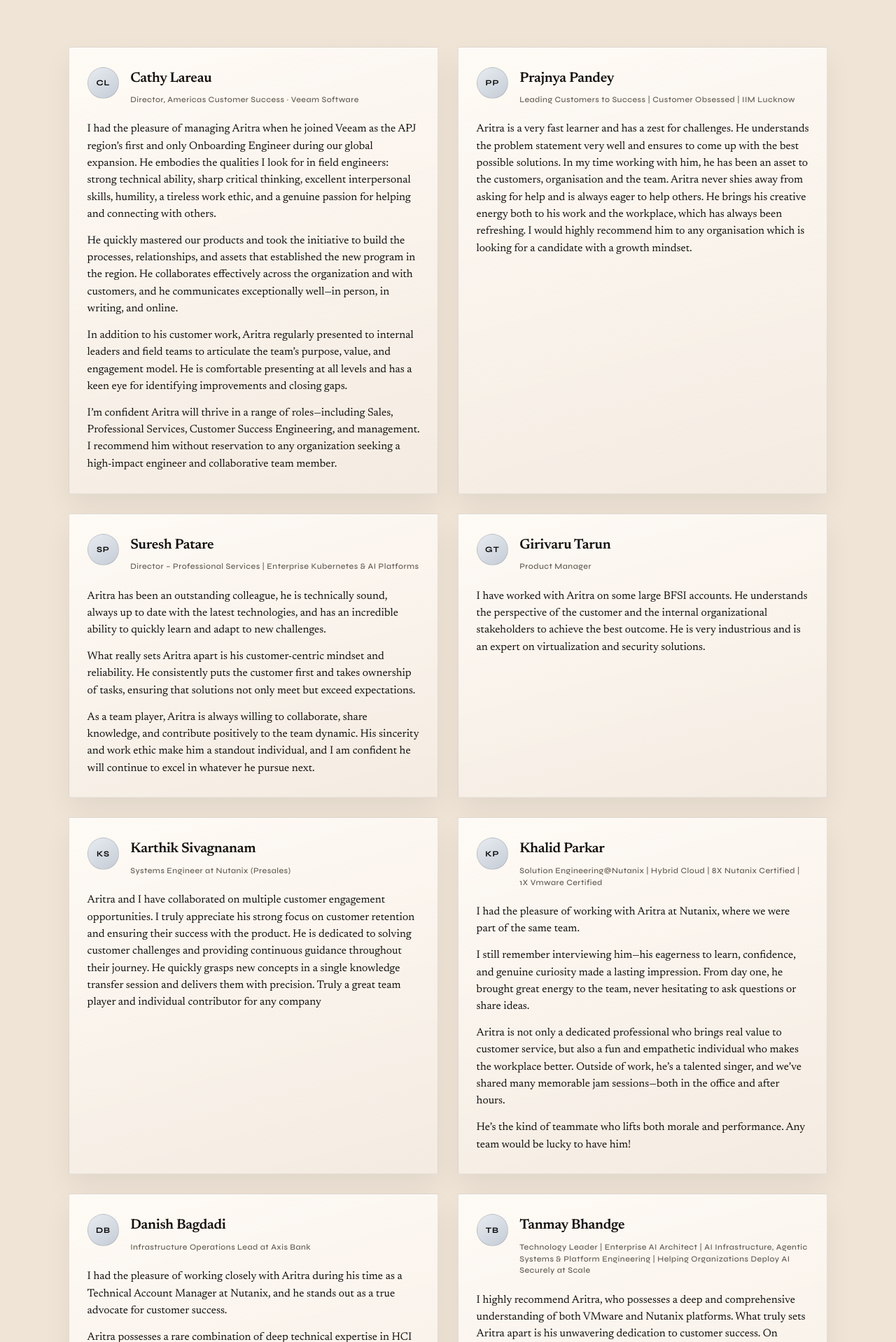
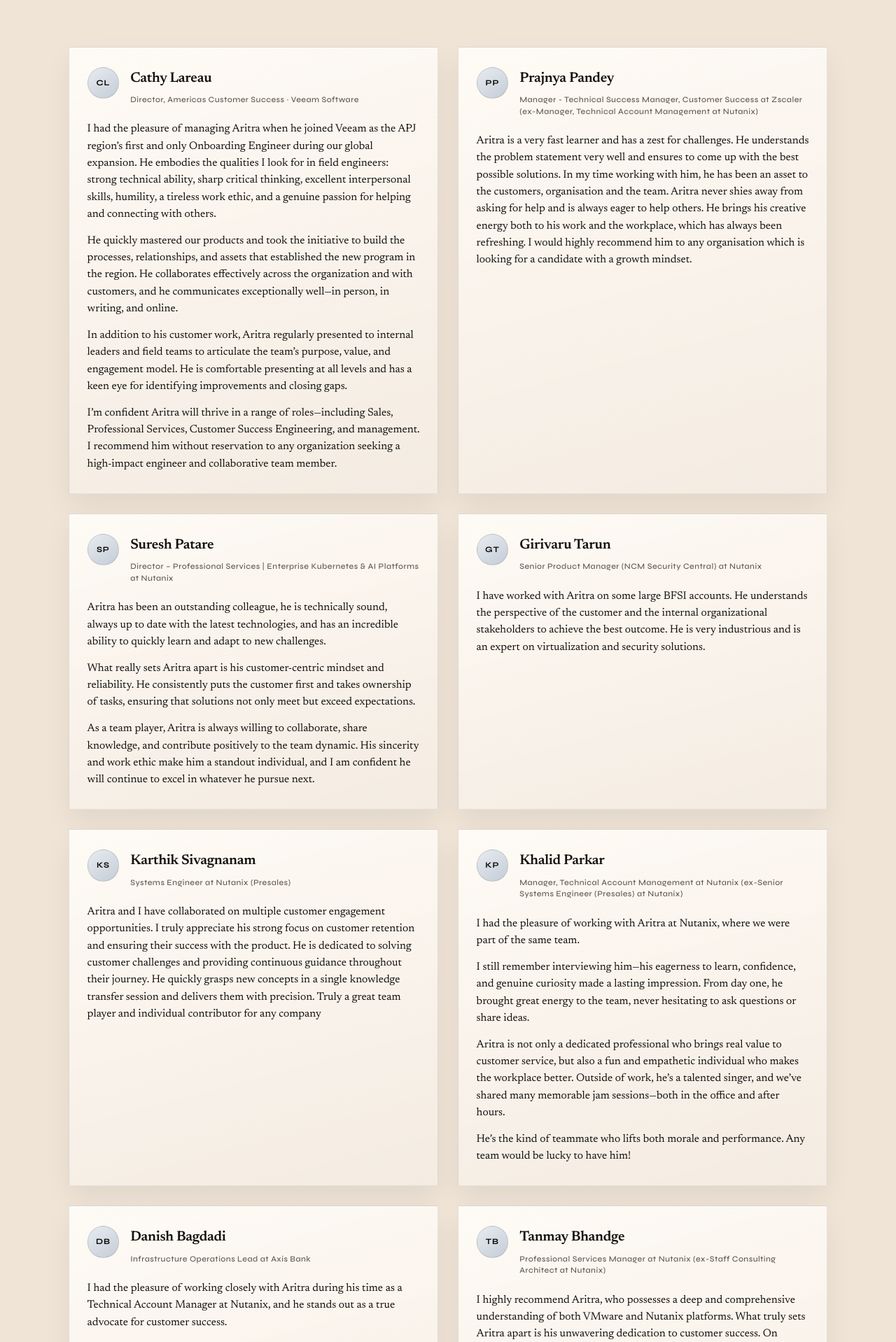
Before and after one commit to aritrade/aritrade.github.io, a React (Vite) app: page / in a window 1280 px wide. Shown: the part 6082-8000 px from the top of the page at 70% size. Built offline with nearby package versions, Linux system fonts and the light colour scheme.

Commit message:
Update five recommendation designations with current roles.
Co-authored-by: Cursor <cursoragent@cursor.com>

```diff
--- a/src/data/content.ts
+++ b/src/data/content.ts
@@ -856,7 +856,7 @@ export const recommendations: Recommendation[] = [
   },
   {
     name: "Prajnya Pandey",
-    designation: "Leading Customers to Success | Customer Obsessed | IIM Lucknow",
+    designation: "Manager - Technical Success Manager, Customer Success at Zscaler (ex-Manager, Technical Account Management at Nutanix)",
     initials: "PP",
     url: "https://www.linkedin.com/in/prajnya-pandey/",
     quote:
@@ -864,7 +864,7 @@ export const recommendations: Recommendation[] = [
   },
   {
     name: "Suresh Patare",
-    designation: "Director – Professional Services | Enterprise Kubernetes & AI Platforms",
+    designation: "Director – Professional Services | Enterprise Kubernetes & AI Platforms at Nutanix",
     initials: "SP",
     url: "https://www.linkedin.com/in/suresh-patare-b6828b33/",
     quote:
@@ -872,7 +872,7 @@ export const recommendations: Recommendation[] = [
   },
   {
     name: "Girivaru Tarun",
-    designation: "Product Manager",
+    designation: "Senior Product Manager (NCM Security Central) at Nutanix",
     initials: "GT",
     url: "https://www.linkedin.com/in/girivaru-tarun-b4907b6a/",
     quote:
@@ -889,7 +889,7 @@ export const recommendations: Recommendation[] = [
   {
     name: "Khalid Parkar",
     designation:
-      "Solution Engineering@Nutanix | Hybrid Cloud | 8X Nutanix Certified | 1X Vmware Certified",
+      "Manager, Technical Account Management at Nutanix (ex-Senior Systems Engineer (Presales) at Nutanix)",
     initials: "KP",
     url: "https://www.linkedin.com/in/khalid-parkar-422b6022/",
     quote:
@@ -906,7 +906,7 @@ export const recommendations: Recommendation[] = [
   {
     name: "Tanmay Bhandge",
     designation:
-      "Technology Leader | Enterprise AI Architect | AI Infrastructure, Agentic Systems & Platform Engineering | Helping Organizations Deploy AI Securely at Scale",
+      "Professional Services Manager at Nutanix (ex-Staff Consulting Architect at Nutanix)",
     initials: "TB",
     url: "https://www.linkedin.com/in/tanmay-bhandge/",
     quote:
```
